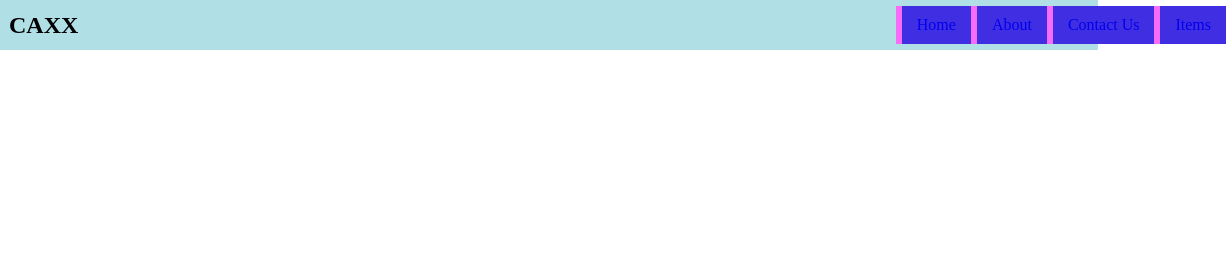
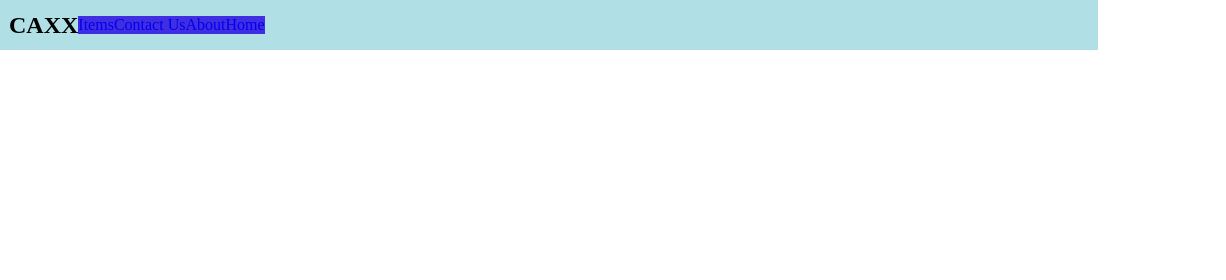
Before and after one commit to alokkumar-dev/Product-landing-page, a plain HTML site: page index.html in a window 1280 px wide. Shown: the top 280 px of the page, 54-1280 px from the left. Drawn offline with Linux system fonts and the light colour scheme.

Commit message:
alsdhyfg

```diff
--- a/index.css
+++ b/index.css
@@ -36,17 +36,15 @@ body{
 .branding h1{
     margin-left: 13px;
 }
-ul{
+#nav-bar ul{
     background-color: rgb(247, 108, 247);
-    display: flex;
-   position: absolute;
-   right: 0;
+    overflow: auto;
 }
-ul li{
+#nav-bar li{
     background-color: rgb(64, 46, 226);
     list-style: none;
-    padding: 10px 15px;
-    margin-left: 6px;
+    float: right;
+
 }
 ul li a{
     text-decoration: none;
@@ -54,11 +52,11 @@ ul li a{
 }
 
 /* footer start here */
-
+/*
 #footer{
     background-color: rgb(92, 45, 53);
     width: 100%;
     height: 50px;
     position:fixed;
     bottom: 0;
-}
+} */
```
Also changed, not shown: index.html (+2 -2 lines), 1 other file.
